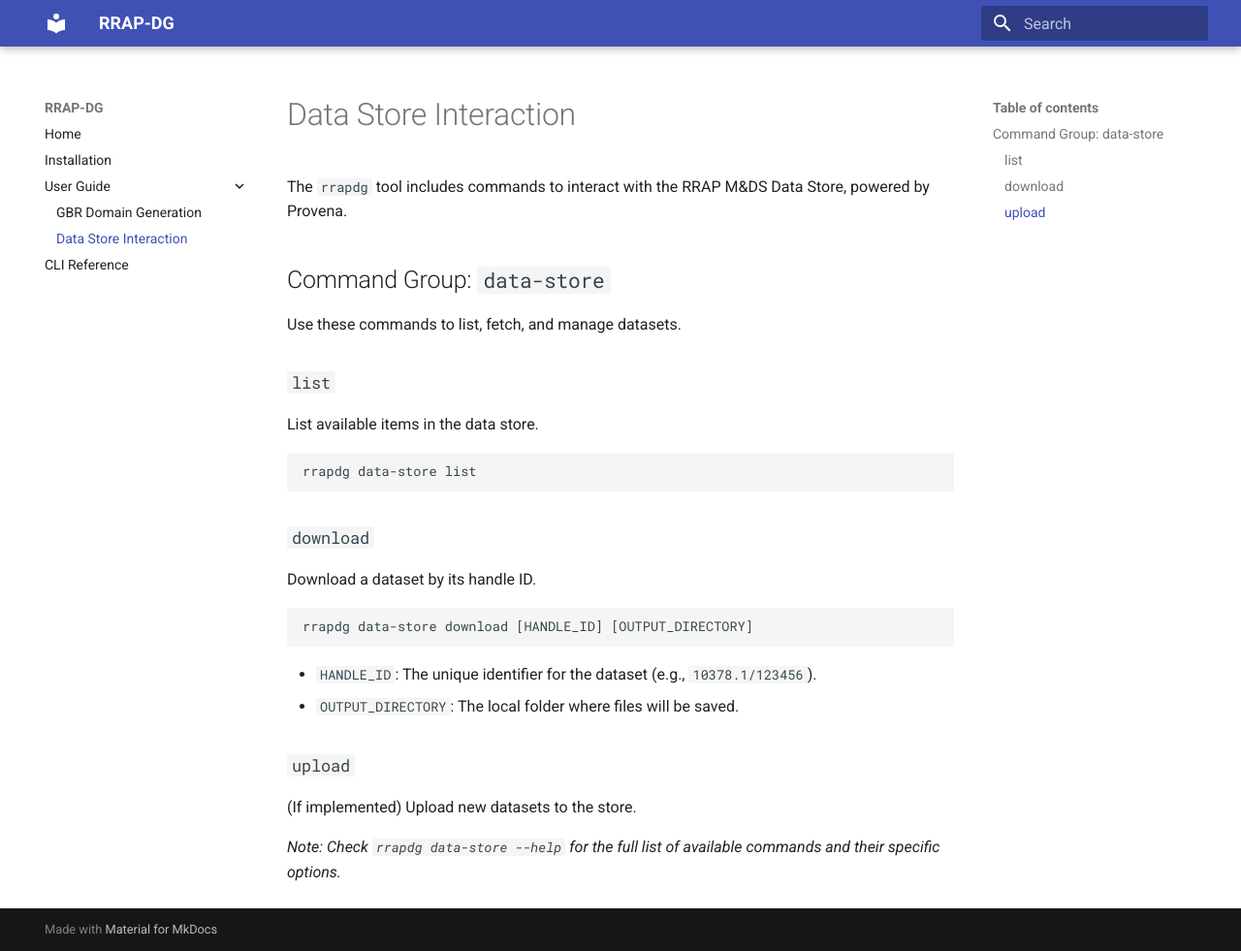
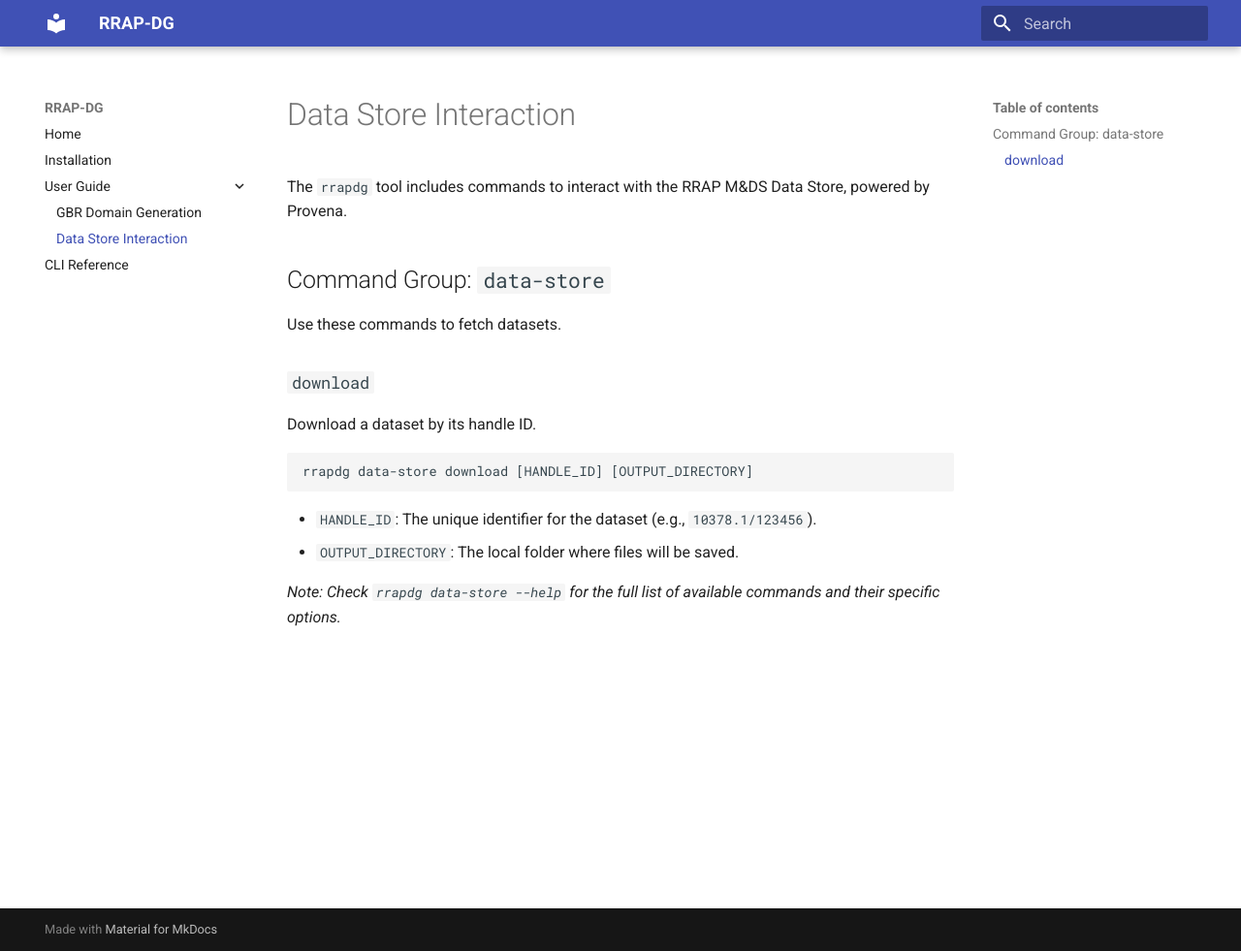
Before and after one commit to open-AIMS/rrap-dg, an MkDocs documentation site: the page built from docs/data_store.md, in a window 1280 px wide and 981 px high. Shown: the whole window at 97% size. Built offline with MkDocs 1.6.1 and Material for MkDocs 9.7.7, drawn with Linux system fonts in a browser that asks for light colours.

Commit message:
docs: Refine documentation and MkDocs configuration
- Corrected documentation for `data-store` commands, removing references to
  non-existent `list` and `upload` subcommands in `docs/data_store.md` and
  `docs/cli.md`.
- Updated `mkdocs.yml` to set `use_directory_urls: false` to fix local
  navigation issues.
- Minor update to `docs/gbr_domain.md` config example.

````diff
--- a/docs/cli.md
+++ b/docs/cli.md
@@ -10,6 +10,7 @@ The `rrapdg` command-line tool is organized into several command groups.
 
 ### `GBR`
 Commands specific to Great Barrier Reef workflows.
+
 *   `generate-domain-from-store`: Generate a full domain from data store handles or local files.
 *   `format-dhw`: Format Degree Heating Week datasets.
 *   `format-connectivity`: Format ReefMod Engine connectivity datasets.
@@ -18,14 +19,17 @@ Commands specific to Great Barrier Reef workflows.
 
 ### `domain`
 General domain clustering and generation tools.
+
 *   `cluster`: Cluster a domain based on connectivity and other metrics.
 
 ### `dhw`
 Tools for processing Degree Heating Week data.
+
 *   (See `--help` for specific subcommands)
 
 ### `cyclones`
 Tools for processing cyclone mortality data.
+
 *   (See `--help` for specific subcommands)
 
 ### `coral-cover`
@@ -33,9 +37,10 @@ Tools for downscaling and formatting initial coral cover.
 
 ### `data-store`
 Interactions with the RRAP Data Store.
+
 *   `download`: Download datasets.
-*   `list`: List datasets.
 
 ### `template`
 Helpers for creating data packages.
+
 *   `generate`: Create an empty ADRIA domain data package structure.
--- a/docs/data_store.md
+++ b/docs/data_store.md
@@ -4,15 +4,7 @@ The `rrapdg` tool includes commands to interact with the RRAP M&DS Data Store, p
 
 ## Command Group: `data-store`
 
-Use these commands to list, fetch, and manage datasets.
-
-### `list`
-
-List available items in the data store.
-
-```bash
-rrapdg data-store list
-```
+Use these commands to fetch datasets.
 
 ### `download`
 
@@ -25,8 +17,4 @@ rrapdg data-store download [HANDLE_ID] [OUTPUT_DIRECTORY]
 *   `HANDLE_ID`: The unique identifier for the dataset (e.g., `10378.1/123456`).
 *   `OUTPUT_DIRECTORY`: The local folder where files will be saved.
 
-### `upload`
-
-(If implemented) Upload new datasets to the store.
-
 *Note: Check `rrapdg data-store --help` for the full list of available commands and their specific options.*
--- a/mkdocs.yml
+++ b/mkdocs.yml
@@ -1,5 +1,6 @@
 site_name: RRAP-DG
 site_description: AIMS-RRAP Data Generator
+use_directory_urls: false
 theme:
   name: material
 
````
Also changed, not shown: docs/gbr_domain.md (+1 -1 lines).
